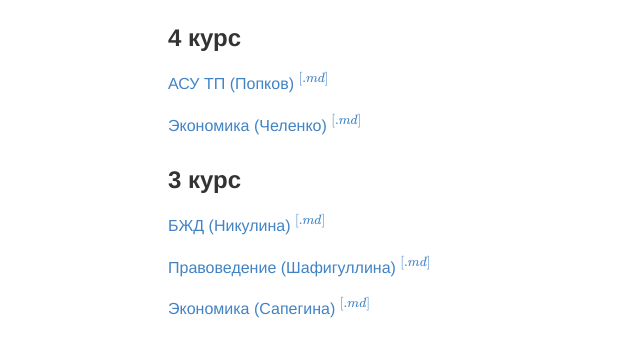
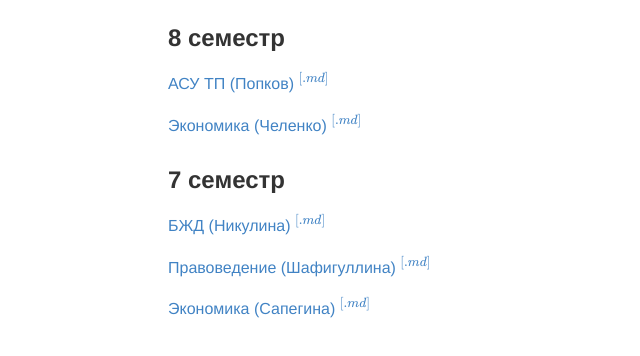
Before and after one commit to mikekurkin/lectures, a plain HTML site: page index.html in a window 1280 px wide. Shown: the part 86-442 px from the top of the page, without its empty margins (92-732 px from the left). Drawn offline with nearby package versions, Linux system fonts and the light colour scheme; some packages are replaced by stand-ins of ours.

Commit message:
Index fix

```diff
--- a/index.html
+++ b/index.html
@@ -904,13 +904,13 @@ pre[class*="language-"].line-numbers > code {
 <style> @media print{ code[class*="language-"],pre[class*="language-"]{overflow: visible; word-wrap: break-word !important;} }</style></head><body><div class="markdown-body">
 <h1 id="toc_0">Index of /lectures/</h1>
 
-<h3 id="toc_1">4 курс</h3>
+<h3 id="toc_1">8 семестр</h3>
 
 <p><a href="8_asutp.html">АСУ ТП (Попков)</a> <a href="8_asutp.md">\(^{[.md]}\)</a></p>
 
 <p><a href="8_economics.html">Экономика (Челенко)</a> <a href="8_economics.md">\(^{[.md]}\)</a></p>
 
-<h3 id="toc_2">3 курс</h3>
+<h3 id="toc_2">7 семестр</h3>
 
 <p><a href="7_bzd.html">БЖД (Никулина)</a> <a href="7_bzd.md">\(^{[.md]}\)</a></p>
 
```
Also changed, not shown: 1 other file.
